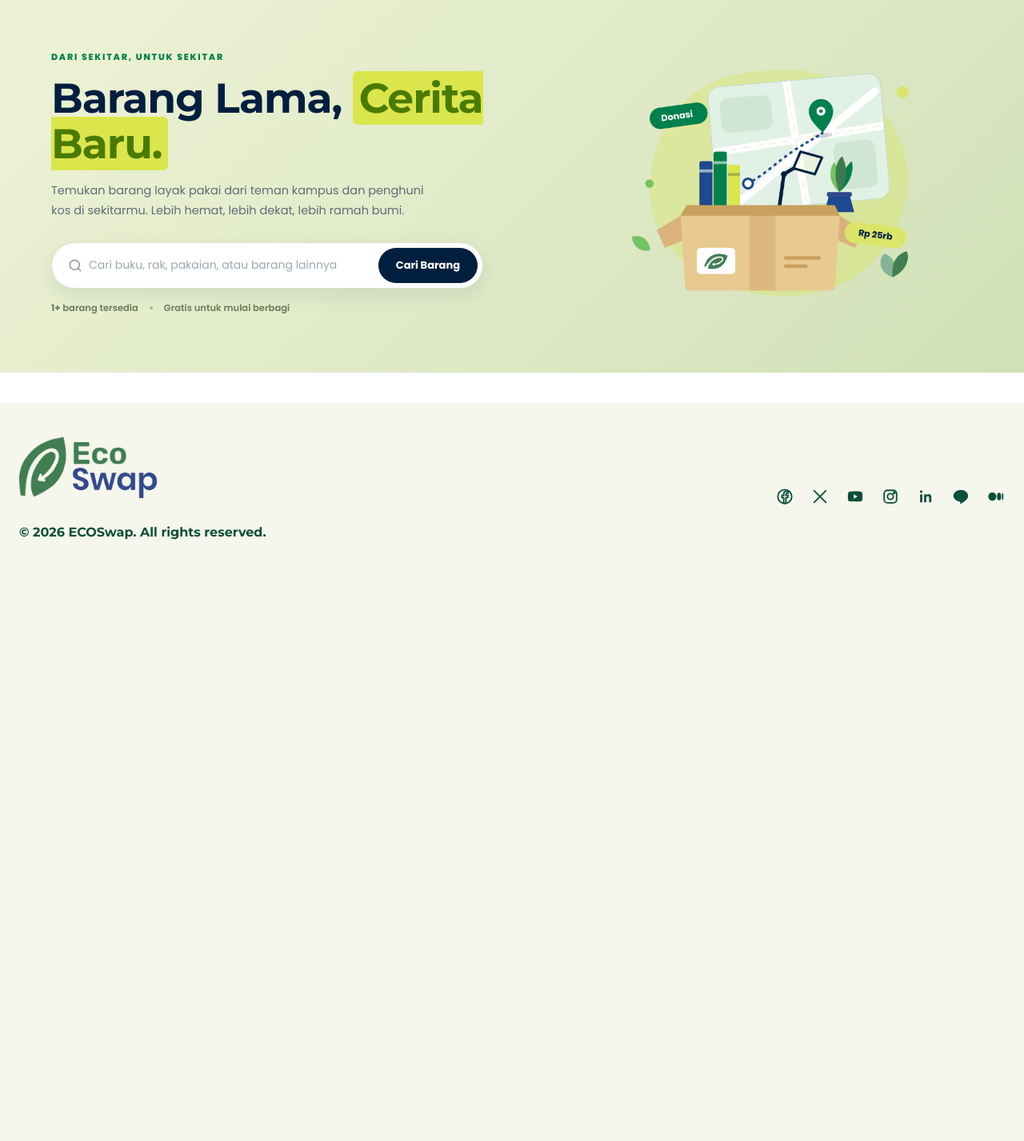
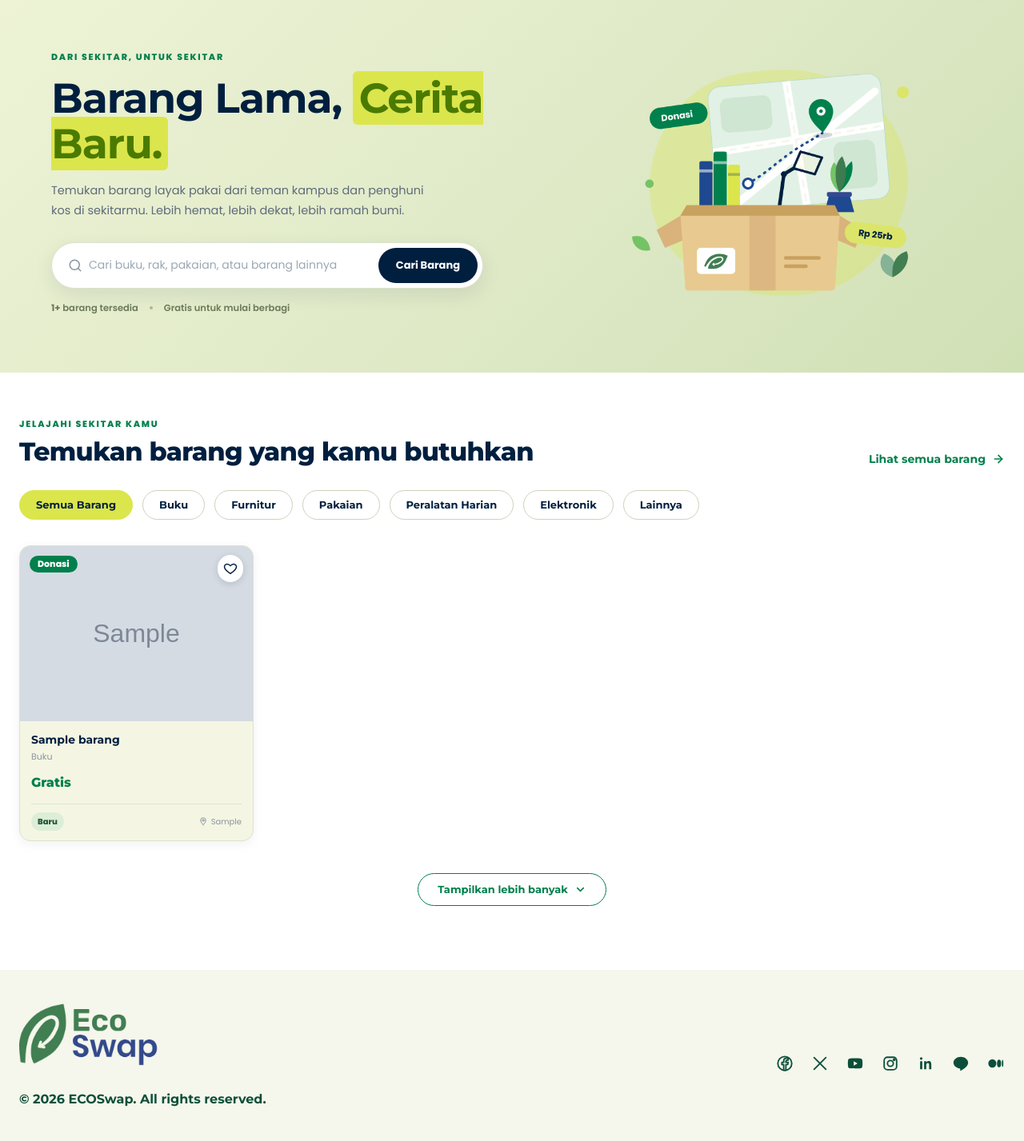
Before and after one commit to PBP-KELOMPOKA9/EcoSwap, a Django app: page / in a window 1280 px wide. Shown: the part 82-1509 px from the top of the page at 80% size. Before the commit the page ends 757 px from the top, so only its background shows below. Run offline with Django 5.2, Linux system fonts and the light colour scheme; tables that the repository leaves empty hold one stand-in row (values such as "Sample post"); grey boxes marked "Sample" are stand-in pictures.

Commit message:
feat: add preview katalog in home page

```diff
--- a/barang/views.py
+++ b/barang/views.py
@@ -13,8 +13,28 @@ from .models import Barang, Wishlist
 
 def home(request):
     total_tersedia = Barang.objects.filter(status=Barang.Status.TERSEDIA).count()
+
+    # Ambil filter kategori jika ada diklik
+    kategori_filter = request.GET.get('kategori', '')
+
+    barang_qs = (
+        Barang.objects.filter(status=Barang.Status.TERSEDIA)
+        .select_related('pemilik')
+        .prefetch_related('foto')
+    )
+
+    if kategori_filter in Barang.Kategori.values:
+        barang_qs = barang_qs.filter(kategori=kategori_filter)
+
+    # Ambil 8 barang untuk tampilan 2 baris x 4 kolom
+    barang_list = barang_qs[:8]
+    wishlist_ids = _wishlist_ids(request.user)
     return render(request, 'home.html', {
         'total_tersedia': total_tersedia,
+        'barang_list': barang_list,
+        'wishlist_ids': wishlist_ids,
+        'kategori_filter': kategori_filter,
+        'kategori_choices': Barang.Kategori.choices,
         'nav_aktif': 'beranda',
     })
 
--- a/static/css/ecoswap.css
+++ b/static/css/ecoswap.css
@@ -1043,6 +1043,123 @@ fieldset.field legend { padding: 0; }
     }
 
 /* ============================================================
+   JELAJAHI SECTION (LANDING PAGE)
+   ============================================================ */
+.jelajahi-wrap {
+  max-width: var(--container);
+  margin: 0 auto;
+  padding: 56px 24px 80px;
+  width: 100%;
+}
+.jelajahi-header {
+  display: flex;
+  align-items: flex-end;
+  justify-content: space-between;
+  gap: 20px;
+  margin-bottom: 28px;
+}
+.jelajahi-title-wrap .eyebrow {
+  margin-bottom: 8px;
+}
+.jelajahi-title {
+  font-family: var(--font-head);
+  font-weight: 800;
+  font-size: 32px;
+  color: var(--navy);
+  line-height: 1.2;
+  letter-spacing: -0.02em;
+}
+.jelajahi-link-all {
+  display: inline-flex;
+  align-items: center;
+  gap: 8px;
+  color: var(--green);
+  font-family: var(--font-head);
+  font-weight: 700;
+  font-size: 14px;
+  transition: transform 0.2s ease, color 0.2s ease;
+  white-space: nowrap;
+}
+.jelajahi-link-all svg {
+  width: 16px;
+  height: 16px;
+  transition: transform 0.2s ease;
+}
+.jelajahi-link-all:hover {
+  color: var(--green-dark);
+}
+.jelajahi-link-all:hover svg {
+  transform: translateX(4px);
+}
+/* Kategori Filter Pills */
+.jelajahi-categories {
+  display: flex;
+  align-items: center;
+  gap: 12px;
+  flex-wrap: wrap;
+  margin-bottom: 32px;
+}
+.jelajahi-pill {
+  display: inline-flex;
+  align-items: center;
+  padding: 8px 20px;
+  border-radius: 999px;
+  font-family: var(--font-head);
+  font-weight: 700;
+  font-size: 13px;
+  color: var(--navy);
+  background: var(--white);
+  border: 1.5px solid var(--line-strong);
+  text-decoration: none;
+  transition: all 0.2s ease;
+}
+.jelajahi-pill:hover {
+  border-color: var(--green);
+  color: var(--green);
+}
+/* Pill aktif warna lime */
+.jelajahi-pill.is-active {
+  background: var(--lime);
+  border-color: var(--lime);
+  color: var(--navy);
+}
+/* Tombol Tampilkan Lebih Banyak */
+.jelajahi-more {
+  display: flex;
+  justify-content: center;
+  margin-top: 40px;
+}
+.btn-jelajahi-more {
+  display: inline-flex;
+  align-items: center;
+  gap: 8px;
+  padding: 10px 24px;
+  border-radius: 999px;
+  border: 1.5px solid var(--green);
+  background: transparent;
+  color: var(--green);
+  font-family: var(--font-head);
+  font-weight: 700;
+  font-size: 13px;
+  text-decoration: none;
+  transition: all 0.2s ease;
+}
+.btn-jelajahi-more svg {
+  width: 15px;
+  height: 15px;
+}
+.btn-jelajahi-more:hover {
+  background: var(--mint);
+  border-color: var(--green);
+  color: var(--green-dark);
+}
+.jelajahi-empty {
+  text-align: center;
+  padding: 48px 0;
+  color: var(--muted);
+}
+
+/* ============================================================
    RESPONSIVE
    ============================================================ */
 @media (max-width: 1180px) {
--- a/templates/home.html
+++ b/templates/home.html
@@ -14,22 +14,72 @@
       <p class="hero-sub">
         Temukan barang layak pakai dari teman kampus dan penghuni kos di sekitarmu. Lebih hemat, lebih dekat, lebih ramah bumi.
       </p>
-      <form class="search-bar" action="{% url 'barang:katalog' %}" method="get">
+      <form class="search-bar" action="{% url 'barang:katalog' %}" method="get"> <!-- Langsung arahin ke katalog abis search-->
         <input type="hidden" name="urut" value="terbaru">
         <svg viewBox="0 0 24 24" fill="none" stroke="currentColor" stroke-width="2" stroke-linecap="round" stroke-linejoin="round">
-          <circle cx="11" cy="11" r="8"/><path d="M21 21l-4.35-4.35"/>
+          <circle cx="11" cy="11" r="8"/><path d="M21 21l-4.35-4.35"/> <!-- Icon Pencarian-->
         </svg>
         <input type="search" name="q" placeholder="Cari buku, rak, pakaian, atau barang lainnya">
         <button type="submit" class="btn-search">Cari Barang</button>
       </form>
       <div class="hero-stats">
-        <span><strong>{{ total_tersedia }}+</strong> barang tersedia</span>
+        <span><strong>{{ total_tersedia }}+</strong> barang tersedia</span> <!-- Ambil Total dari View Home-->
         <div class="sep"></div>
         <span>Gratis untuk mulai berbagi</span>
       </div>
     </div>
     <div class = "hero-right-content">
-      <img src="{% static 'img/hero-landing-page.png' %}" alt="" width="520" height="420">
+      <img src="{% static 'img/hero-landing-page.png' %}" alt="Hero Landing Page" width="520" height="420">
     </div>
   </section>
+
+  <section class="jelajahi-wrap">
+    <!-- Header: Judul di kiri, Link ke katalog di kanan -->
+    <div class="jelajahi-header">
+      <div class="jelajahi-title-wrap">
+        <p class="eyebrow">JELAJAHI SEKITAR KAMU</p>
+        <h2 class="jelajahi-title">Temukan barang yang kamu butuhkan</h2>
+      </div>
+      <a href="{% url 'barang:katalog' %}" class="jelajahi-link-all">
+        Lihat semua barang
+        <svg viewBox="0 0 24 24" fill="none" stroke="currentColor" stroke-width="2.5" stroke-linecap="round" stroke-linejoin="round">
+          <line x1="5" y1="12" x2="19" y2="12"></line>
+          <polyline points="12 5 19 12 12 19"></polyline>
+        </svg>
+      </a>
+    </div>
+    <!-- Filter Pills / Kategori -->
+    <div class="jelajahi-categories">
+      <a href="{% url 'barang:home' %}" class="jelajahi-pill {% if not kategori_filter %}is-active{% endif %}">
+        Semua Barang
+      </a>
+      {% for val, label in kategori_choices %}
+      <a href="{% url 'barang:home' %}?kategori={{ val }}" class="jelajahi-pill {% if kategori_filter == val %}is-active{% endif %}">
+        {{ label }}
+      </a>
+      {% endfor %}
+    </div>
+    <!-- Grid Kartu Barang (4 kolom x 2 baris) -->
+    {% if barang_list %}
+    <div class="grid-barang">
+      {% for barang in barang_list %}
+        {% include "barang/partials/card.html" %}
+      {% endfor %}
+    </div>
+    {% else %}
+    <div class="jelajahi-empty">
+      <p>Belum ada barang tersedia untuk kategori ini.</p>
+    </div>
+    {% endif %}
+    <!-- Tombol Tampilkan Lebih Banyak -->
+    <div class="jelajahi-more">
+      <a href="{% url 'barang:katalog' %}{% if kategori_filter %}?kategori={{ kategori_filter }}{% endif %}" class="btn-jelajahi-more">
+        <span>Tampilkan lebih banyak</span>
+        <svg viewBox="0 0 24 24" fill="none" stroke="currentColor" stroke-width="2.5" stroke-linecap="round" stroke-linejoin="round">
+          <polyline points="6 9 12 15 18 9"></polyline>
+        </svg>
+      </a>
+    </div>
+  </section>
+
 {% endblock %}
```
